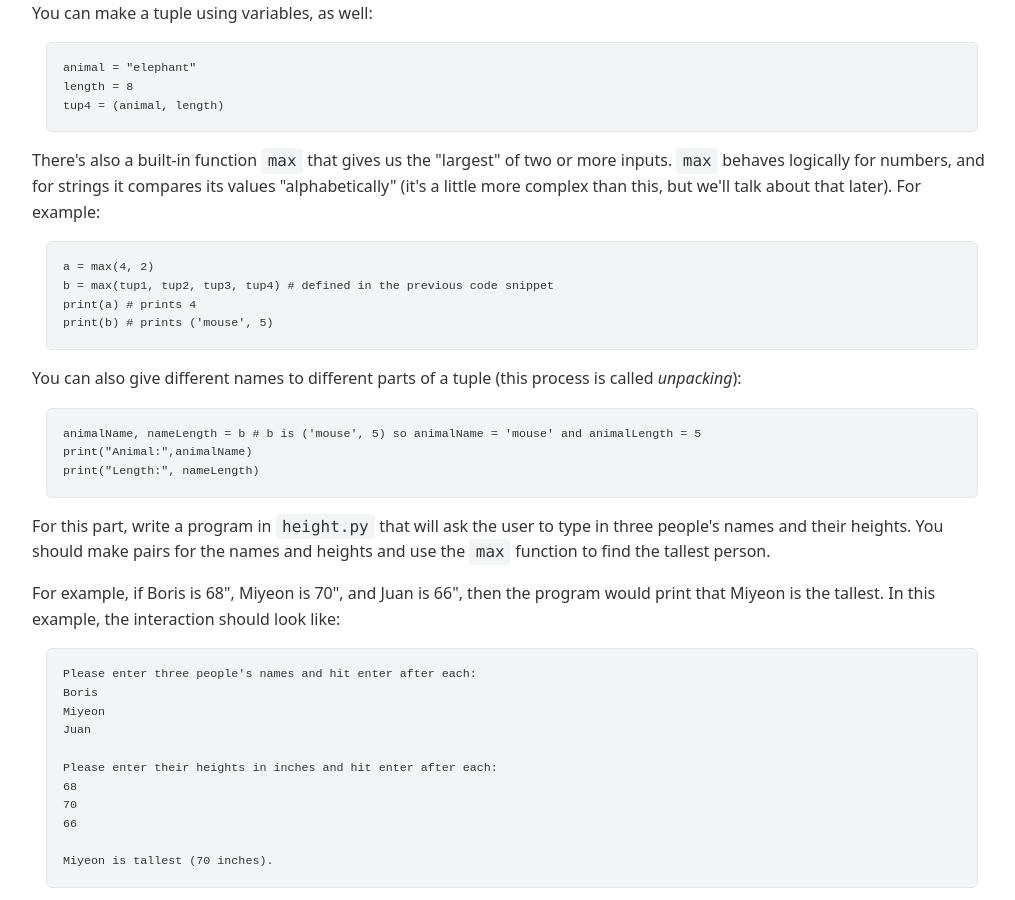
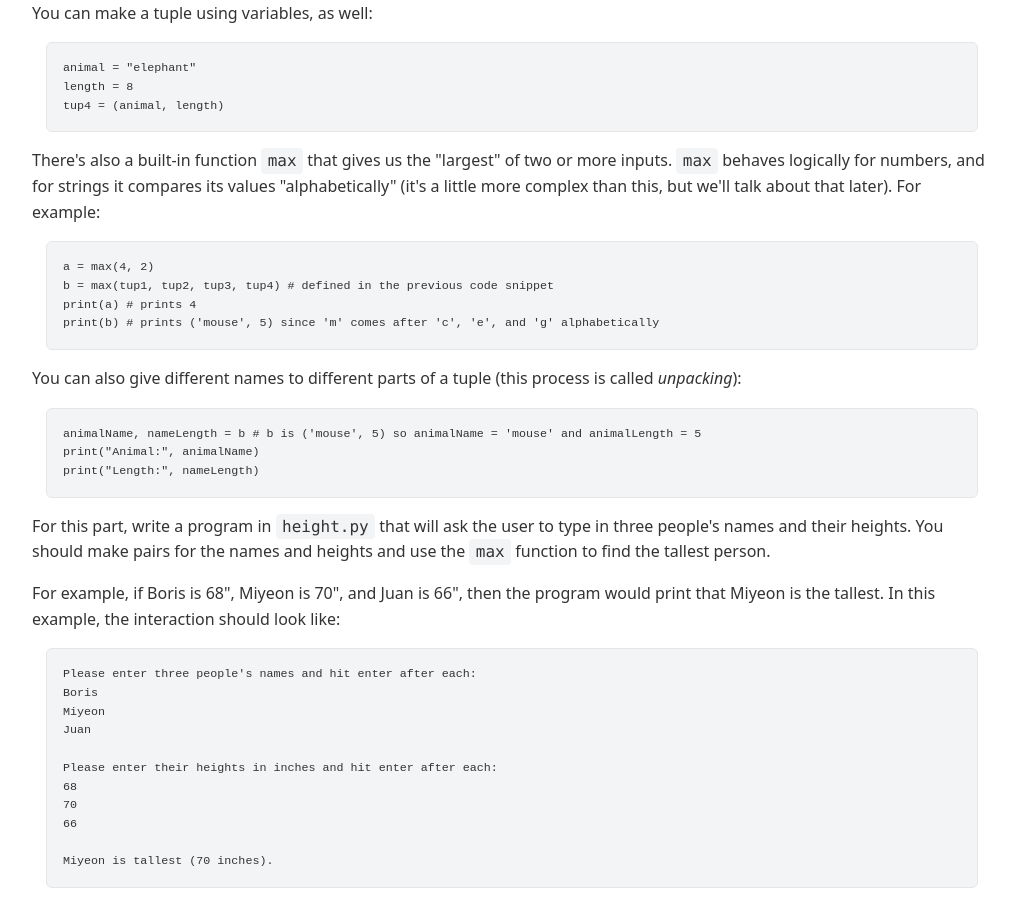
Before and after one commit to annapmeyer/annapmeyer.github.io, a Jekyll site: the page built from _pages/teaching/2026-2spring-cs111/assignments/hw1/ps1.html, in a window 1280 px wide and 900 px high, scrolled down 893 px. Shown: the whole window, without its empty margins (128-1143 px from the left). Built offline with Jekyll 4.4.1, drawn with Linux system fonts in a browser that asks for light colours; some of the changed text lies outside the part shown.

Commit message:
minor tweaks

```diff
--- a/_pages/teaching/2026-2spring-cs111/assignments/hw1/ps1.html
+++ b/_pages/teaching/2026-2spring-cs111/assignments/hw1/ps1.html
@@ -274,7 +274,7 @@ about that later). For example:
 <pre class="src src-nil">a = max(4, 2)
 b = max(tup1, tup2, tup3, tup4) # defined in the previous code snippet
 print(a) # prints 4
-print(b) # prints ('mouse', 5)
+print(b) # prints ('mouse', 5) since 'm' comes after 'c', 'e', and 'g' alphabetically
 </pre>
 </div>
 
@@ -283,7 +283,7 @@ You can also give different names to different parts of a tuple (this process is
 </p>
 <div class="org-src-container">
 <pre class="src src-nil">animalName, nameLength = b # b is ('mouse', 5) so animalName = 'mouse' and animalLength = 5
-print("Animal:",animalName)
+print("Animal:", animalName)
 print("Length:", nameLength)
 </pre>
 </div>
@@ -492,7 +492,7 @@ This assignment is worth 20 points, broken up as follows:
 <li>8 points Part 1 correctness</li>
 <li>4 points Part 2a correctness</li>
 <li>4 points Part 2c correctness</li>
-<li>4 points style (comments, header, following instructions)</li>
+<li>4 points style (comments and header)</li>
 </ul>
 </div>
 </div>
```
